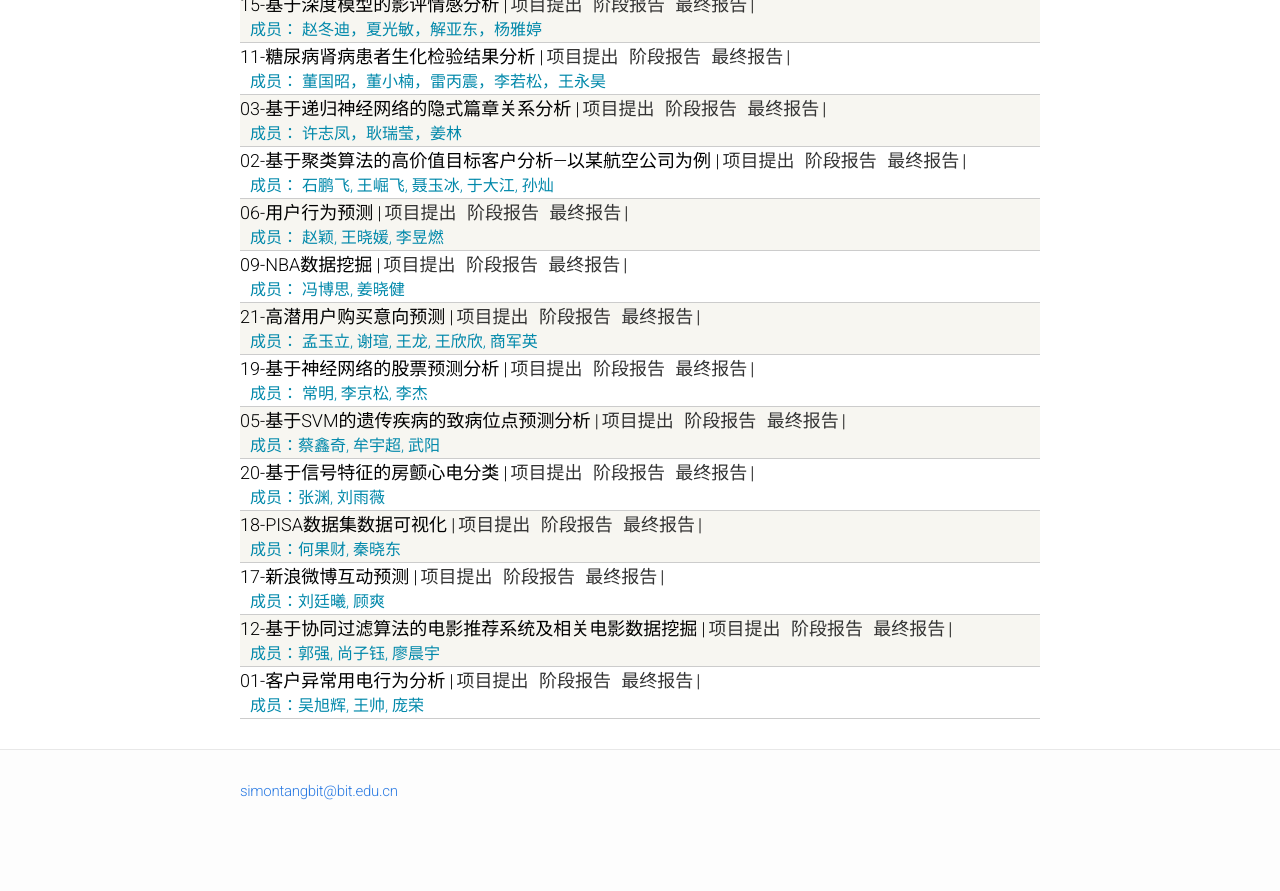
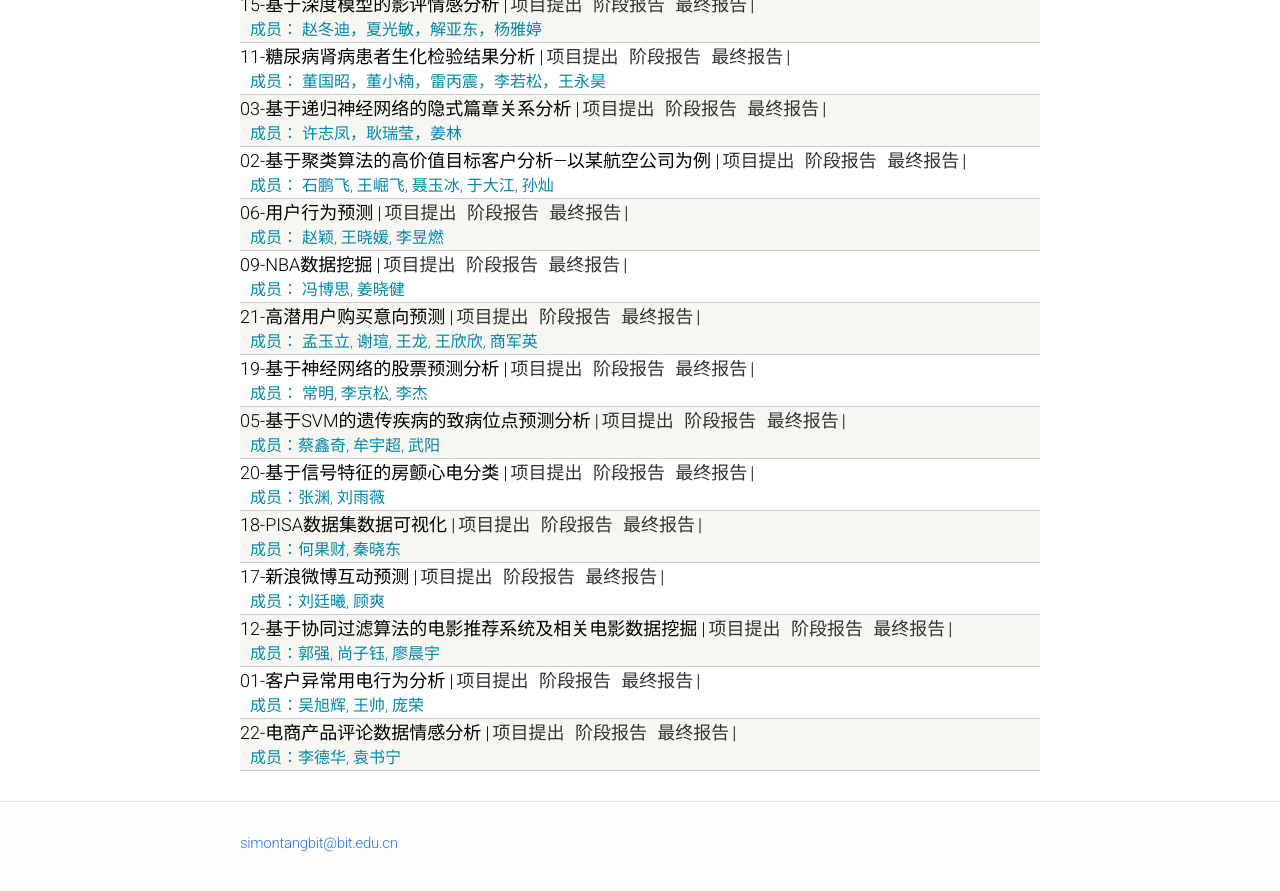
Before and after one commit to BITDM/bitdm.github.io, a Jekyll site: the page built from 2017/index.html, in a window 1280 px wide and 900 px high, scrolled down 597 px. Shown: the top 891 px of the window. Built offline with Jekyll 4.4.1, drawn with Linux system fonts in a browser that asks for light colours; before the commit the page ends 1445 px from its top, so only the background shows below that.

Commit message:
22组阶段报告链接及重命名

```diff
--- a/2017/index.html
+++ b/2017/index.html
@@ -188,5 +188,13 @@ layout: default
       <a href="/2017/projects/P01/final.pdf">最终报告</a>|
       <div class="kw">成员：吴旭辉, 王帅, 庞荣</div>
     </div>
+
+    <div class="materials-item">
+      22-电商产品评论数据情感分析
+      |<a href="/2017/projects/P22/proposal.docx">项目提出</a>
+      <a href="/2017/projects/P22/midterm.docx">阶段报告</a>
+      <a href="#">最终报告</a>|
+      <div class="kw">成员：李德华, 袁书宁</div>
+    </div>
   </div>
 </div>
```
Also changed, not shown: 4 other files.
